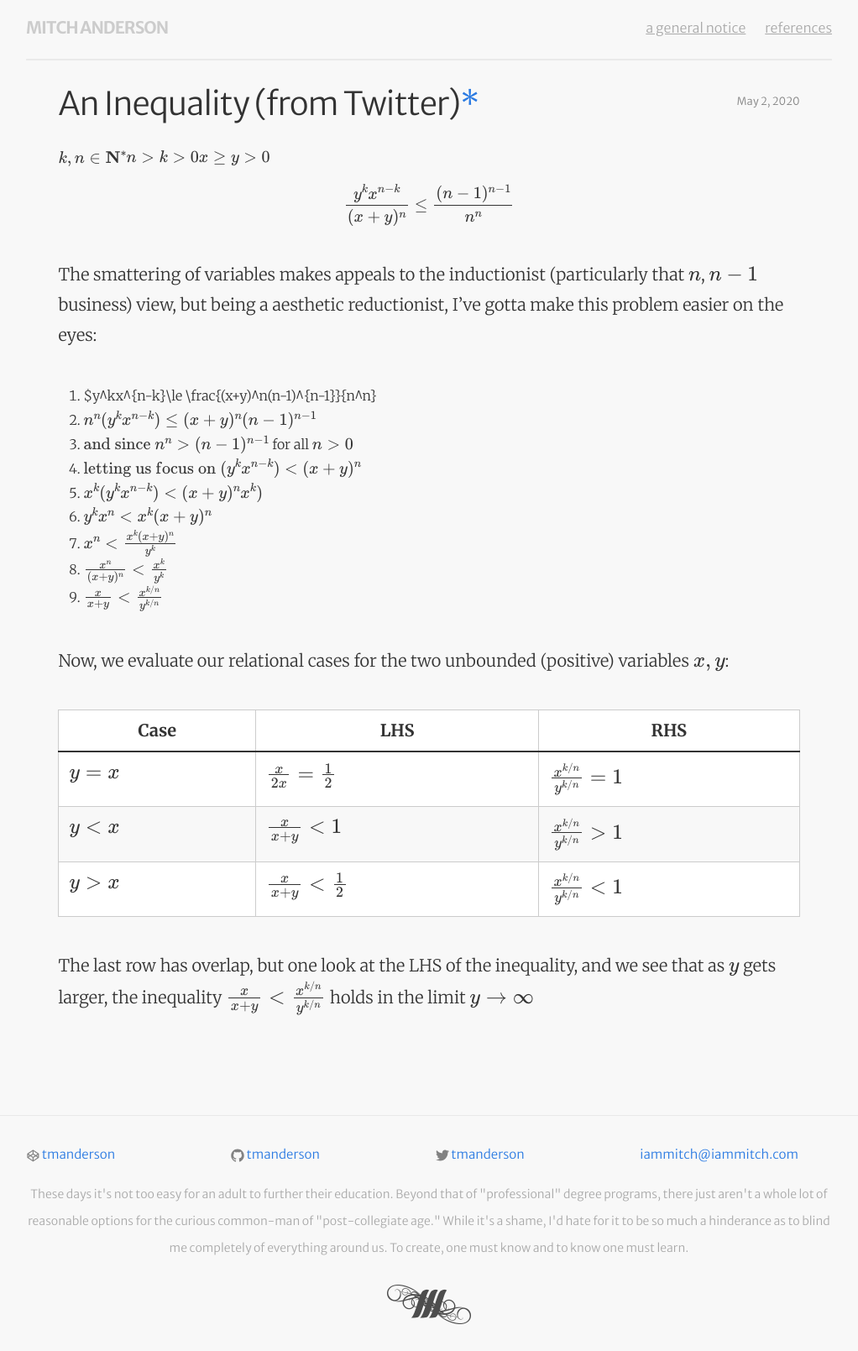
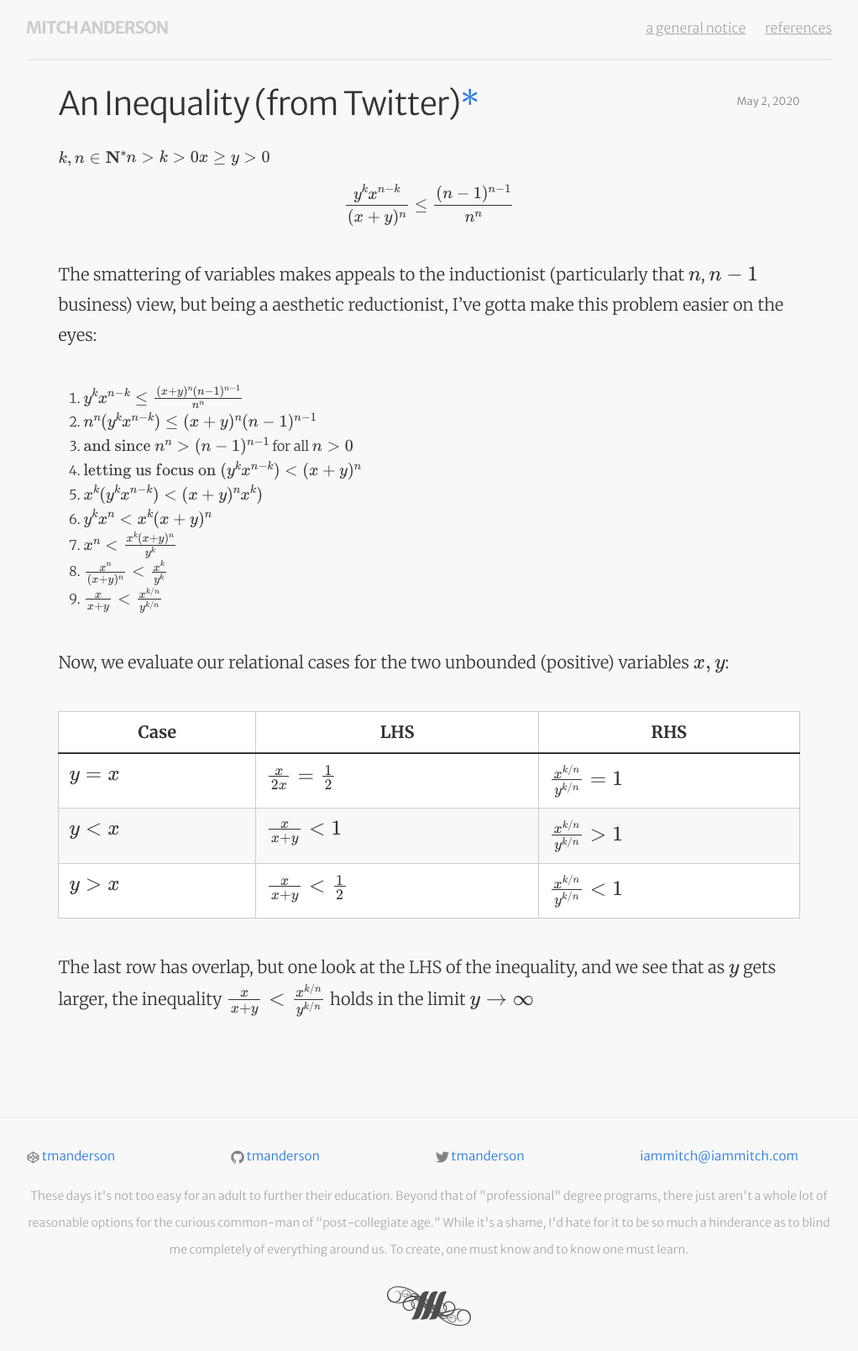
Before and after one commit to tmanderson/tmanderson.github.io, a Jekyll site: the page built from _posts/2020-05-02-an-inequality.md, in a window 1280 px wide. Shown: the whole page at 84% size, without its empty margins (129-1151 px from the left). Built offline with Jekyll 4.4.1, drawn with Linux system fonts in a browser that asks for light colours; our own code applies the rules of GitHub Pages for plain Markdown files; formulas are drawn with MathJax 3.

```diff
--- a/_posts/2020-05-02-an-inequality.md
+++ b/_posts/2020-05-02-an-inequality.md
@@ -22,7 +22,7 @@ $$
 The smattering of variables makes appeals to the inductionist (particularly that $n$, $n-1$ business) view, but being a aesthetic reductionist, I've gotta make this problem easier on the eyes:
 
 <ol style="font-size:0.8em;">
-	<li>$y^kx^{n-k}\le \frac{(x+y)^n(n-1)^{n-1}}{n^n}</li>
+	<li>$y^kx^{n-k}\le \frac{(x+y)^n(n-1)^{n-1}}{n^n}$</li>
 	<li>$n^n(y^kx^{n-k})\le(x+y)^n(n-1)^{n-1}$</li>
 	<li>$\text{and since }n^n > (n-1)^{n-1}$ for all $n > 0$</li>
 	<li>$\text{letting us focus on } (y^kx^{n-k})<(x+y)^n$</li>
```
